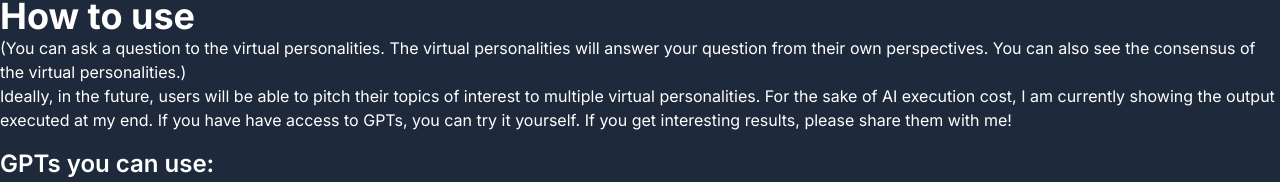
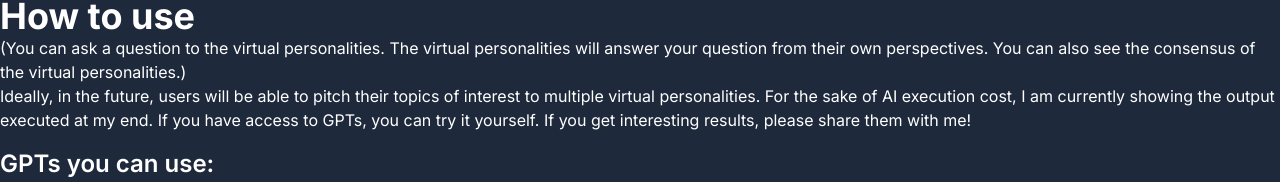
Before and after one commit to nishio/magi, a Next.js app: page / in a window 1280 px wide. Shown: the part 208-390 px from the top of the page. Built offline with nearby package versions, Linux system fonts and the light colour scheme.

Commit message:
fix typo

```diff
--- a/src/app/page.tsx
+++ b/src/app/page.tsx
@@ -72,8 +72,8 @@ export default function Home() {
         Ideally, in the future, users will be able to pitch their topics of
         interest to multiple virtual personalities. For the sake of AI execution
         cost, I am currently showing the output executed at my end. If you have
-        have access to GPTs, you can try it yourself. If you get interesting
-        results, please share them with me!
+        access to GPTs, you can try it yourself. If you get interesting results,
+        please share them with me!
       </p>
       <h3 className="text-2xl font-semibold mt-4">GPTs you can use:</h3>
       <ul className="list-disc ml-4">
```
